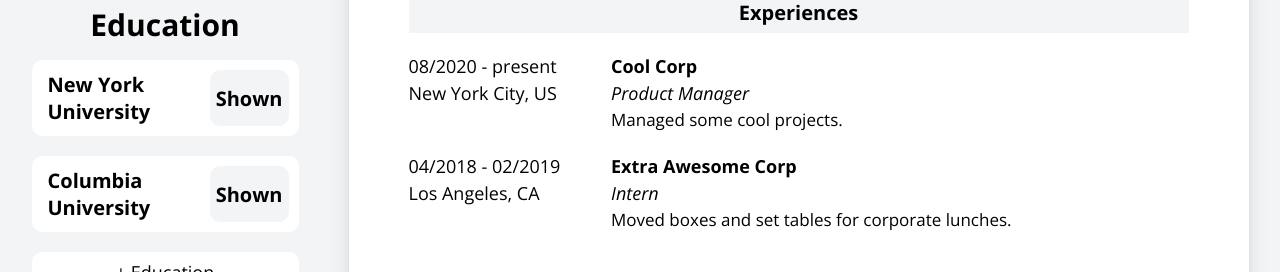
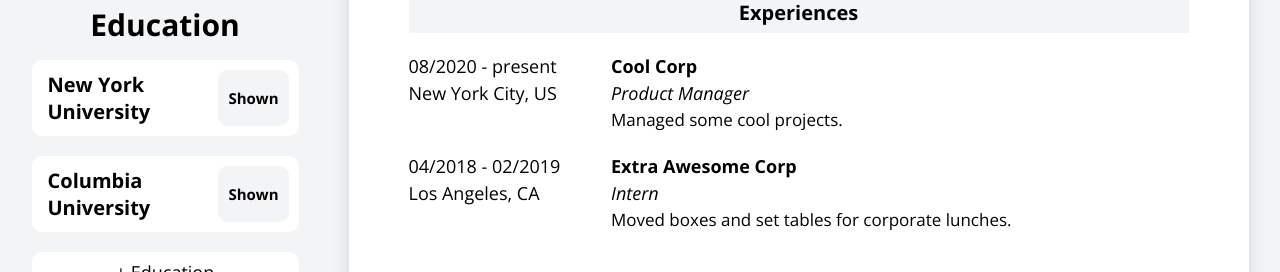
Before and after one commit to seanmckone/odin-cv-application, a React (Vite) app: page / in a window 1280 px wide. Shown: the part 502-774 px from the top of the page. Built offline with nearby package versions, Linux system fonts and the light colour scheme.

Commit message:
Update CollapsedFormButton styling

```diff
--- a/src/styles/CollapsedFormButton.css
+++ b/src/styles/CollapsedFormButton.css
@@ -10,7 +10,7 @@
 .collapsed-form-button,
 .hide-section-button {
   border-width: 0px;
-  font-size: 20px;
+
   font-weight: bold;
   cursor: pointer;
 }
@@ -19,9 +19,12 @@
   background-color: rgba(0, 0, 0, 0);
   width: 100%;
   text-align: left;
+  font-size: 20px;
 }
 
 .hide-section-button {
   border-radius: 10px;
   background-color: var(--main-bg-color);
+  font-size: 15px;
+  padding: 10px;
 }
```
